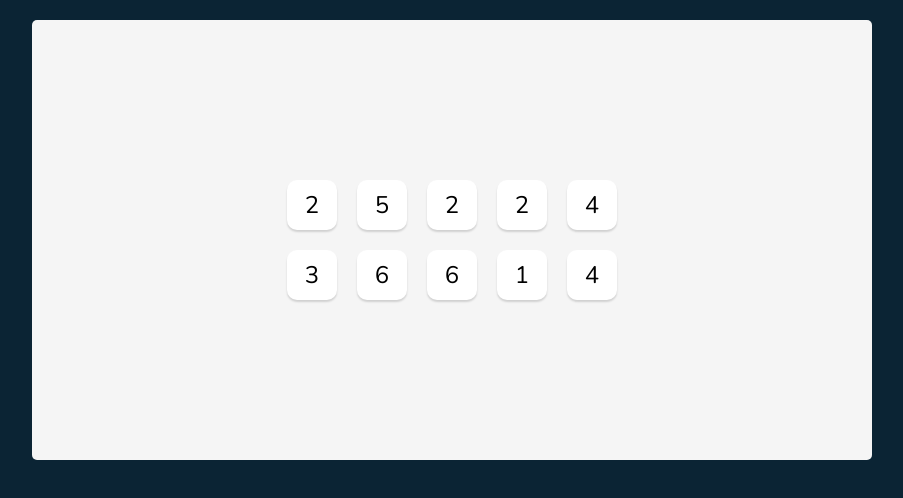
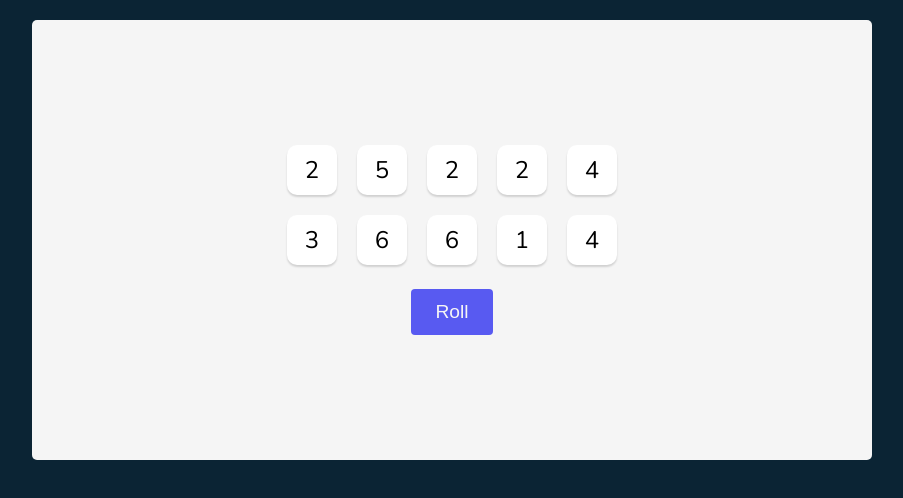
Before and after one commit to Vickopiyo/tenzies, a React (Vite) app: page / in a window 1280 px wide. Shown: the top 498 px of the page, without its empty margins (188-1091 px from the left). Built offline with nearby package versions, Linux system fonts and the light colour scheme; a web font is replaced by a local one.

Commit message:
Feat: Add Roll button

```diff
--- a/src/App.jsx
+++ b/src/App.jsx
@@ -31,6 +31,9 @@ const diceElements = diceArr.map((dice, index)=> {
         <div className="die-container">
            {diceElements}
         </div>
+
+        <button  className="btn-roll">Roll</button>
+
       </main>
     </div>
   );
--- a/src/style.css
+++ b/src/style.css
@@ -12,6 +12,7 @@ main{
   border-radius: 5px;
   padding: 20px;
   display: flex;
+  flex-direction: column;
   justify-content: center;
   align-items: center;
 
@@ -41,3 +42,15 @@ main{
     font-family: "Nunito";
     font-weight: 400;
 }
+
+button{
+    outline: none;
+    border: none;
+    padding: 12px 24px;
+    border-radius: 4px;
+    background: rgb(88, 90, 241);
+    color: #f5f5f5;
+    font-size: 1.2rem;
+    margin-top: 24px;
+
+}
```
Also changed, not shown: src/component/Die.jsx (line endings or trailing spaces).
